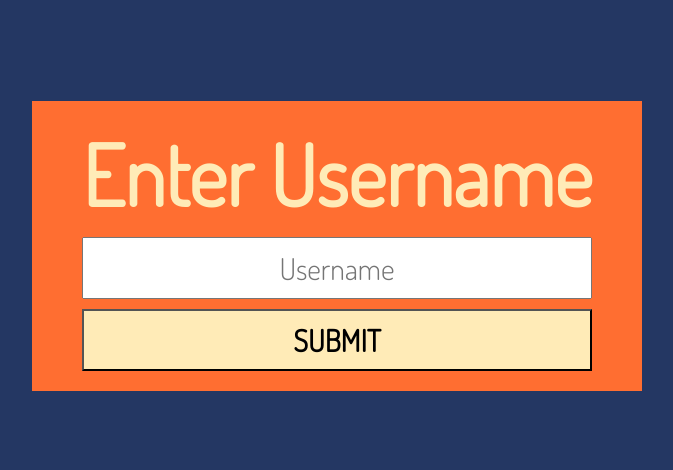
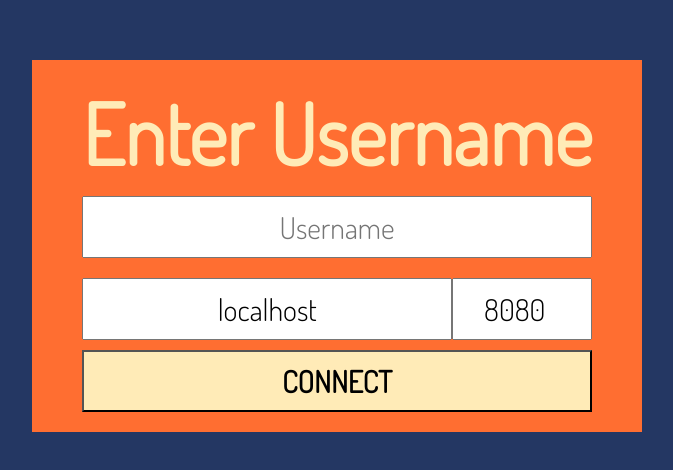
Before and after one commit to anmoljhamb/socket.io-chatApp, a React (Create React App) app in the folder client/: page / in a window 1280 px wide. Shown: the part 154-624 px from the top of the page, without its empty margins (303-976 px from the left). Built offline with nearby package versions, Linux system fonts and the light colour scheme; no server answers.

Commit message:
Added input fields to add the server address manually

```diff
--- a/client/src/App.jsx
+++ b/client/src/App.jsx
@@ -7,8 +7,10 @@ import io from "socket.io-client";
 function App() {
     const [formFilled, setFormFilled] = useState(false);
     const [username, setUsername] = useState("");
+    const [server, setServer] = useState("localhost");
+    const [port, setPort] = useState("8080");
 
-    const socket = io(process.env.REACT_APP_BACKEND_URI, {
+    const socket = io(`http://${server}:${port}`, {
         auth: {
             username,
         },
@@ -27,6 +29,8 @@ function App() {
             <>
                 <UsernameForm
                     usernameState={[username, setUsername]}
+                    serverState={[server, setServer]}
+                    portState={[port, setPort]}
                     handleOnSubmit={handleOnSubmit}
                 />
             </>
--- a/client/src/App.scss
+++ b/client/src/App.scss
@@ -16,6 +16,17 @@
                 font-size: 3rem;
                 text-align: center;
             }
+            .server {
+                display: flex;
+                input {
+                    &:first-child {
+                        flex: 3;
+                    }
+                    &:last-child {
+                        flex: 1;
+                    }
+                }
+            }
             button {
                 width: 100%;
                 padding: 1rem 2rem;
--- a/client/src/components/UsernameForm.jsx
+++ b/client/src/components/UsernameForm.jsx
@@ -1,7 +1,14 @@
 import React from "react";
 
-const UsernameForm = ({ usernameState, handleOnSubmit }) => {
+const UsernameForm = ({
+    usernameState,
+    serverState,
+    portState,
+    handleOnSubmit,
+}) => {
     const [username, setUsername] = usernameState;
+    const [server, setServer] = serverState;
+    const [port, setPort] = portState;
 
     return (
         <div className="userNameForm">
@@ -17,7 +24,31 @@ const UsernameForm = ({ usernameState, handleOnSubmit }) => {
                     }}
                     required
                 />
-                <button>Submit</button>
+                <div className="server">
+                    <input
+                        type="text"
+                        name="server"
+                        placeholder="Server"
+                        value={server}
+                        onChange={(e) => {
+                            setServer(e.target.value);
+                        }}
+                        required
+                    />
+                    <input
+                        min={0}
+                        max={65536}
+                        type="number"
+                        name="port"
+                        placeholder="Port"
+                        value={port}
+                        onChange={(e) => {
+                            setPort(e.target.value);
+                        }}
+                        required
+                    />
+                </div>
+                <button>Connect</button>
             </form>
         </div>
     );
```
